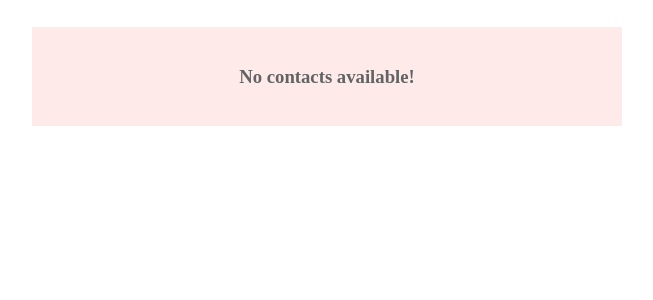
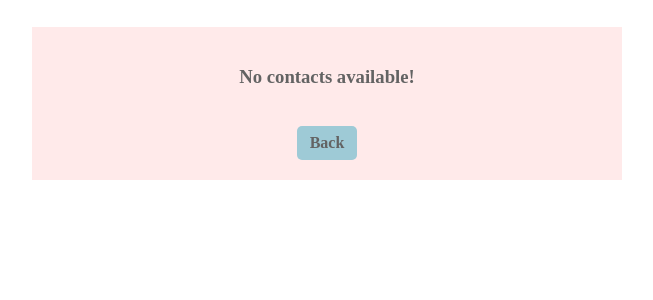
Before and after one commit to KaramiZahra/Contact-Book, a Flask app: page /contacts in a window 1280 px wide. Shown: the top 300 px of the page, without its empty margins (313-966 px from the left). Run offline with Flask 3, Linux system fonts and the light colour scheme; data that the repository does not hold is empty.

Commit message:
feat: add back btn in contacts page

```diff
--- a/static/scss/style.css
+++ b/static/scss/style.css
@@ -131,6 +131,18 @@ body {
   color: #748dae;
   cursor: pointer;
 }
+.prev_contacts .back_btn {
+  background-color: #9ecad6;
+  color: #636363;
+  padding: 8px 13px;
+  border-radius: 5px;
+  font-weight: bold;
+  margin-top: 20px;
+}
+.prev_contacts .back_btn:hover {
+  transform: scale(1.1);
+  cursor: pointer;
+}
 
 .edit_box {
   display: flex;
--- a/templates/contacts.html
+++ b/templates/contacts.html
@@ -29,6 +29,7 @@
         {% endfor %}
     </table>
     {% endif %}
+    <div class="back_btn" onclick="history.back()">Back</div>
 </div>
 
 {% endblock %}
```
Also changed, not shown: static/scss/style.scss (+12 -0 lines), 1 other file.
